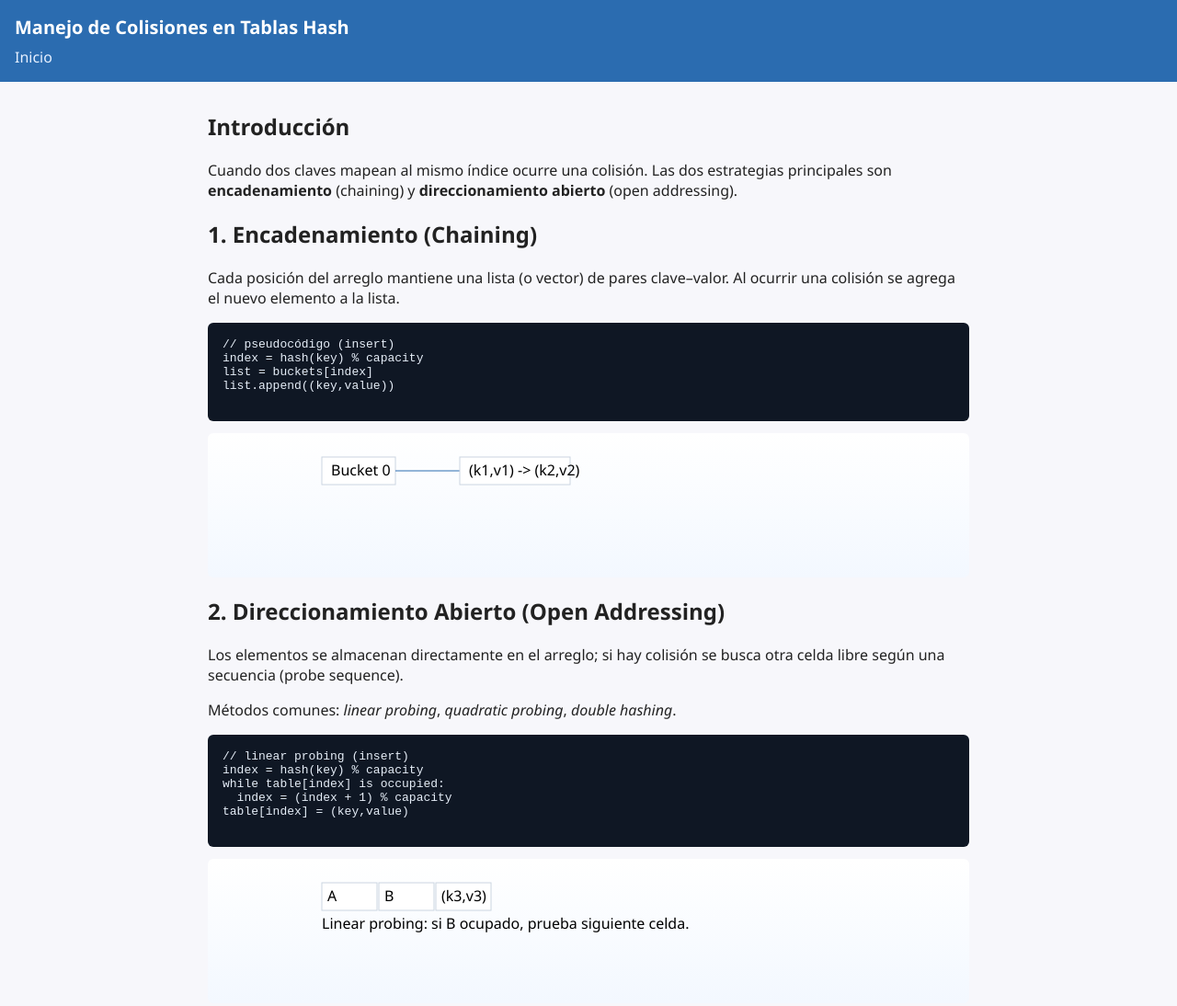
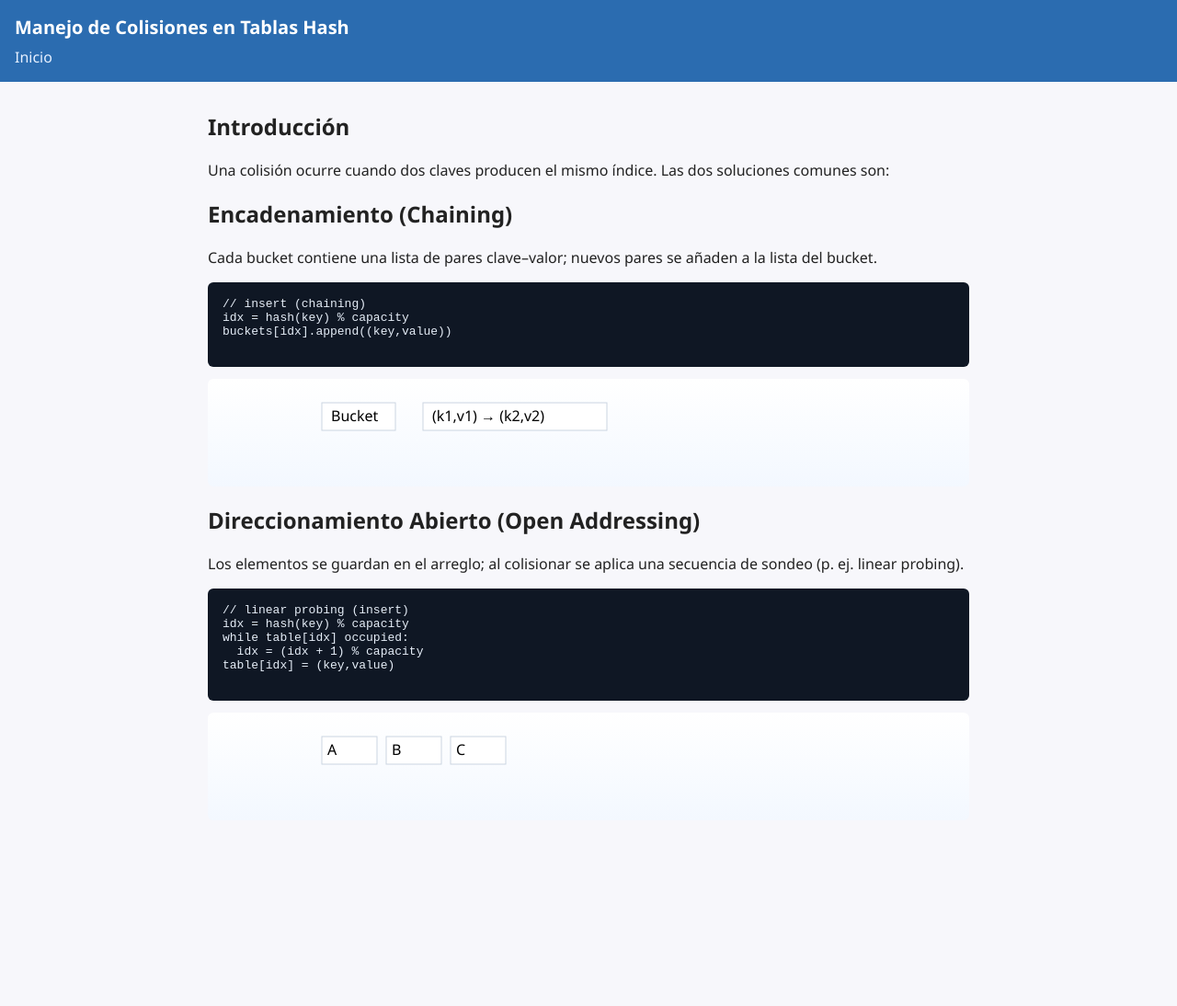
Before and after one commit to ywaguilarb-cyber/proyecto-copilot, a plain HTML site: page posts/manejo-colisiones.html in a window 1280 px wide. Shown: the whole page at 92% size. After the commit the page ends 924 px from the top, so only its background shows below. Drawn offline with Linux system fonts and the light colour scheme.

Commit message:
docs(blog): make post texts more concise

```diff
--- a/posts/manejo-colisiones.html
+++ b/posts/manejo-colisiones.html
@@ -18,51 +18,47 @@
   <main class="container">
     <section>
       <h2>Introducción</h2>
-      <p>Cuando dos claves mapean al mismo índice ocurre una colisión. Las dos estrategias principales son <strong>encadenamiento</strong> (chaining) y <strong>direccionamiento abierto</strong> (open addressing).</p>
+      <p>Una colisión ocurre cuando dos claves producen el mismo índice. Las dos soluciones comunes son:</p>
     </section>
 
     <section>
-      <h2>1. Encadenamiento (Chaining)</h2>
-      <p>Cada posición del arreglo mantiene una lista (o vector) de pares clave–valor. Al ocurrir una colisión se agrega el nuevo elemento a la lista.</p>
-      <pre><code>// pseudocódigo (insert)
-index = hash(key) % capacity
-list = buckets[index]
-list.append((key,value))
+      <h2>Encadenamiento (Chaining)</h2>
+      <p>Cada bucket contiene una lista de pares clave–valor; nuevos pares se añaden a la lista del bucket.</p>
+      <pre><code>// insert (chaining)
+idx = hash(key) % capacity
+buckets[idx].append((key,value))
       </code></pre>
 
       <div class="svg-wrap" style="margin-top:10px">
-        <svg width="100%" height="120" viewBox="0 0 600 120" xmlns="http://www.w3.org/2000/svg">
+        <svg width="100%" height="80" viewBox="0 0 600 80" xmlns="http://www.w3.org/2000/svg">
           <rect x="10" y="10" width="80" height="30" fill="#fff" stroke="#cbd5e1"/>
-          <text x="20" y="30">Bucket 0</text>
-          <line x1="90" y1="25" x2="160" y2="25" stroke="#2b6cb0"/>
-          <rect x="160" y="10" width="120" height="30" fill="#fff" stroke="#cbd5e1"/>
-          <text x="170" y="30">(k1,v1) -> (k2,v2)</text>
+          <text x="20" y="30">Bucket</text>
+          <rect x="120" y="10" width="200" height="30" fill="#fff" stroke="#cbd5e1"/>
+          <text x="130" y="30">(k1,v1) → (k2,v2)</text>
         </svg>
       </div>
     </section>
 
     <section>
-      <h2>2. Direccionamiento Abierto (Open Addressing)</h2>
-      <p>Los elementos se almacenan directamente en el arreglo; si hay colisión se busca otra celda libre según una secuencia (probe sequence).</p>
-      <p>Métodos comunes: <em>linear probing</em>, <em>quadratic probing</em>, <em>double hashing</em>.</p>
+      <h2>Direccionamiento Abierto (Open Addressing)</h2>
+      <p>Los elementos se guardan en el arreglo; al colisionar se aplica una secuencia de sondeo (p. ej. linear probing).</p>
 
       <pre><code>// linear probing (insert)
-index = hash(key) % capacity
-while table[index] is occupied:
-  index = (index + 1) % capacity
-table[index] = (key,value)
+idx = hash(key) % capacity
+while table[idx] occupied:
+  idx = (idx + 1) % capacity
+table[idx] = (key,value)
       </code></pre>
 
       <div class="svg-wrap" style="margin-top:10px">
-        <svg width="100%" height="120" viewBox="0 0 600 120" xmlns="http://www.w3.org/2000/svg">
+        <svg width="100%" height="80" viewBox="0 0 600 80" xmlns="http://www.w3.org/2000/svg">
           <g transform="translate(10,10)">
             <rect x="0" y="0" width="60" height="30" fill="#fff" stroke="#cbd5e1"/>
-            <rect x="62" y="0" width="60" height="30" fill="#fff" stroke="#cbd5e1"/>
-            <rect x="124" y="0" width="60" height="30" fill="#fff" stroke="#cbd5e1"/>
+            <rect x="70" y="0" width="60" height="30" fill="#fff" stroke="#cbd5e1"/>
+            <rect x="140" y="0" width="60" height="30" fill="#fff" stroke="#cbd5e1"/>
             <text x="6" y="20">A</text>
-            <text x="68" y="20">B</text>
-            <text x="130" y="20">(k3,v3)</text>
-            <text x="0" y="50">Linear probing: si B ocupado, prueba siguiente celda.</text>
+            <text x="76" y="20">B</text>
+            <text x="146" y="20">C</text>
           </g>
         </svg>
       </div>
```
Also changed, not shown: posts/implementacion-operaciones.html (+18 -18 lines), posts/introduccion-tablas-hash.html (+7 -8 lines).
